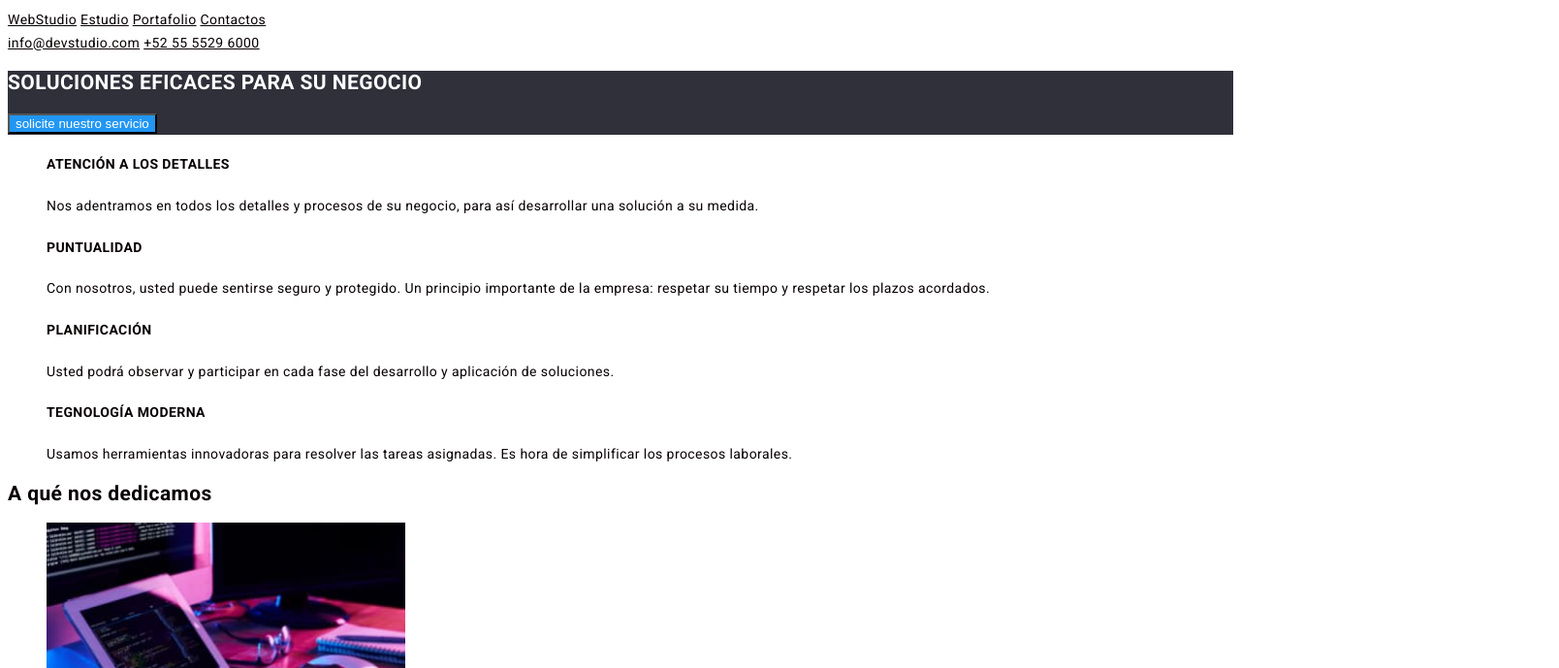
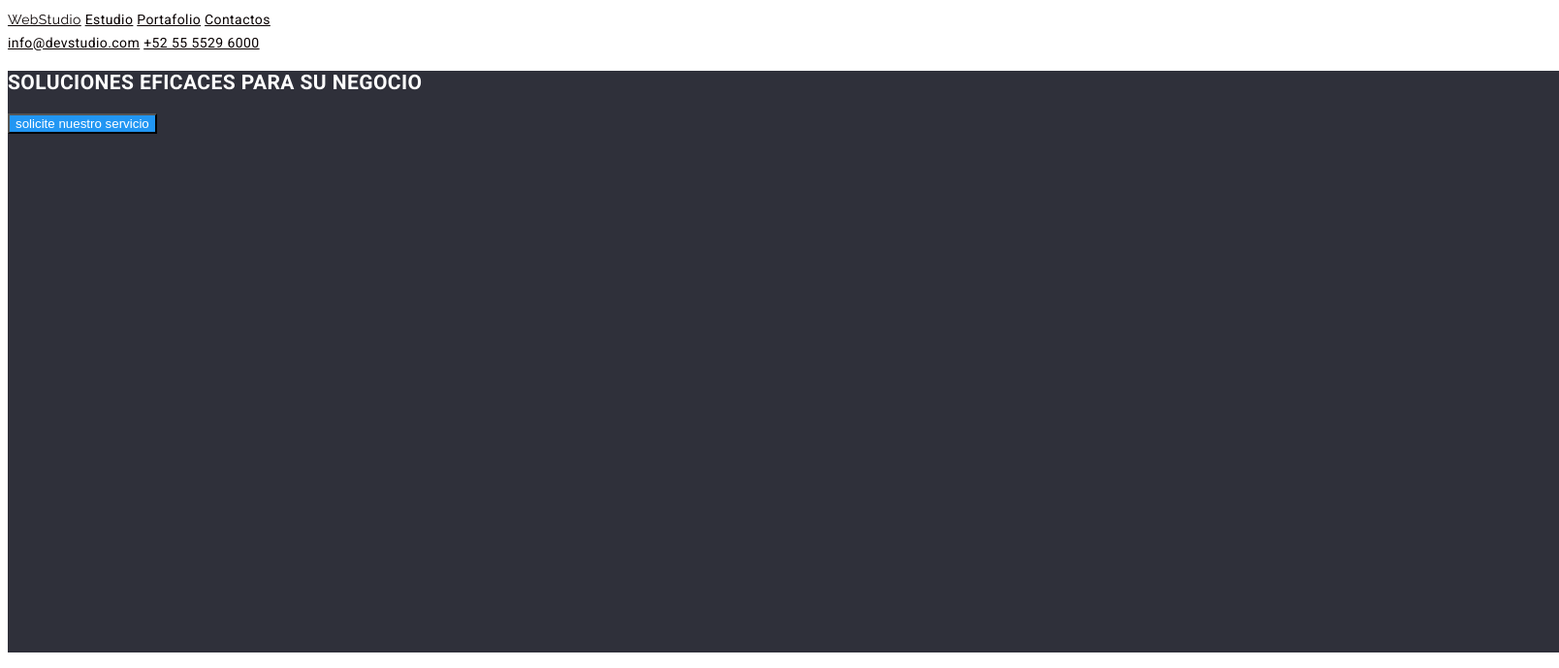
Before and after one commit to leonelruizo/goit-markup-hw-02, a plain HTML site: page index.html in a window 1280 px wide. Shown: the top 689 px of the page at 97% size, 1608 px wide, since content can reach past the window. Drawn offline with Linux system fonts and the light colour scheme.

Commit message:
3 commit

```diff
--- a/css/styles.css
+++ b/css/styles.css
@@ -7,6 +7,14 @@ body {
   line-height: 24px;
   letter-spacing: 0.03em;
   text-align: left;
+}
+
+.font {
+  font-family: raleway;
+  width: 145px;
+  height: 31px;
+  top: 24p;
+  left: 145px;
 }
 
 .link:hover {
@@ -19,6 +27,10 @@ body {
 
 .secondbox {
   background-color: #2f303a;
+  width: 1600px;
+  height: 600px;
+  top: 80px;
+  left: -4px;
 }
 
 .boton {
--- a/index.html
+++ b/index.html
@@ -12,12 +12,17 @@
   <link
     href="https://fonts.googleapis.com/css2?family=Roboto:ital,wght@0,100;0,300;0,400;0,500;0,700;0,900;1,100;1,300;1,400;1,500;1,700;1,900&display=swap"
     rel="stylesheet" />
+  <link rel="preconnect" href="https://fonts.googleapis.com">
+  <link rel="preconnect" href="https://fonts.gstatic.com" crossorigin>
+  <link
+    href="https://fonts.googleapis.com/css2?family=Raleway:ital,wght@0,100;0,200;0,300;0,400;0,500;0,600;0,700;0,800;0,900;1,100;1,200;1,300;1,400;1,500;1,600;1,700;1,800;1,900&display=swap"
+    rel="stylesheet">
 </head>
 
 <header>
   <section>
     <nav>
-      <a class="buton link" href="WebStudio">WebStudio</a>
+      <a class="buton link font" href="WebStudio">WebStudio</a>
       <a class="buton link current" href="index.html">Estudio</a>
       <a class="buton link" href="portafolio.html">Portafolio</a>
       <a class="buton link" href="Сontactos">Сontactos</a>
@@ -29,7 +34,7 @@
 
 <body>
   <section class="secondbox letra">
-    <h1>SOLUCIONES EFICACES PARA SU NEGOCIO</h1>
+    <h1 class="auto">SOLUCIONES EFICACES PARA SU NEGOCIO</h1>
     <button class="link boton letra" type="reset">solicite nuestro servicio</button>
     <main>
   </section>
```
